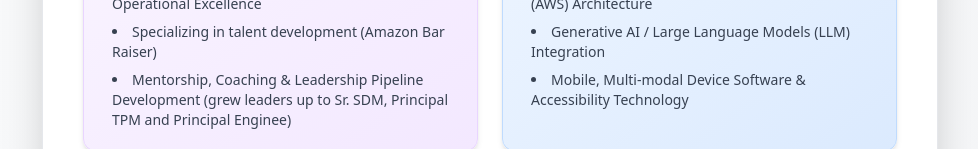
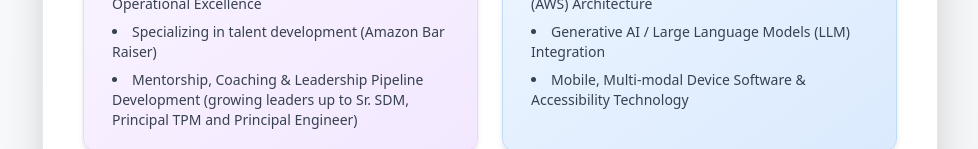
Before and after one commit to phanikum/profile, a React (Create React App) app: page /#/ in a window 1280 px wide. Shown: the part 651-800 px from the top of the page, without its empty margins (150-1128 px from the left). Built offline with nearby package versions, Linux system fonts and the light colour scheme; no server answers; the HTML template or start-up script is replaced by a standard one.

Commit message:
Fix typos in Leadership & Strategy section

```diff
--- a/src/pages/HomePage.js
+++ b/src/pages/HomePage.js
@@ -67,7 +67,7 @@ const HomePage = () => {
                 <li>Organizational Design, Site Strategy & Succession Planning</li>
                 <li> Cross-Functional Team Management, Operational Excellence </li>
                 <li>Specializing in talent development (Amazon Bar Raiser)</li>
-                <li>Mentorship, Coaching & Leadership Pipeline Development (grew leaders up to Sr. SDM, Principal TPM and Principal Enginee)</li>
+                <li>Mentorship, Coaching & Leadership Pipeline Development (growing leaders up to Sr. SDM, Principal TPM and Principal Engineer)</li>
               </ul>
             </div>
             <div className="bg-gradient-to-br from-blue-50 to-blue-100 p-5 rounded-xl shadow-md border border-blue-200">
```
